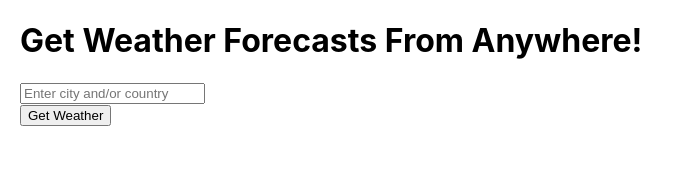
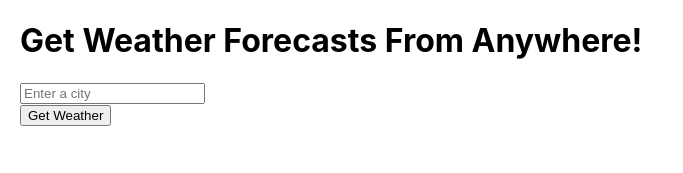
Before and after one commit to besure94/Weather-App, a React (Create React App) app: page / in a window 1280 px wide. Shown: the top 173 px of the page, without its empty margins (0-683 px from the left). Built offline with nearby package versions, Linux system fonts and the light colour scheme.

Commit message:
Update placeholder text for form.

```diff
--- a/src/components/SearchForm.js
+++ b/src/components/SearchForm.js
@@ -16,7 +16,7 @@ function SearchForm(props) {
         <input
           type="text"
           name="city"
-          placeholder="Enter city and/or country"
+          placeholder="Enter a city"
           required/>
         <br/>
         <button type="submit">Get Weather</button>
```
